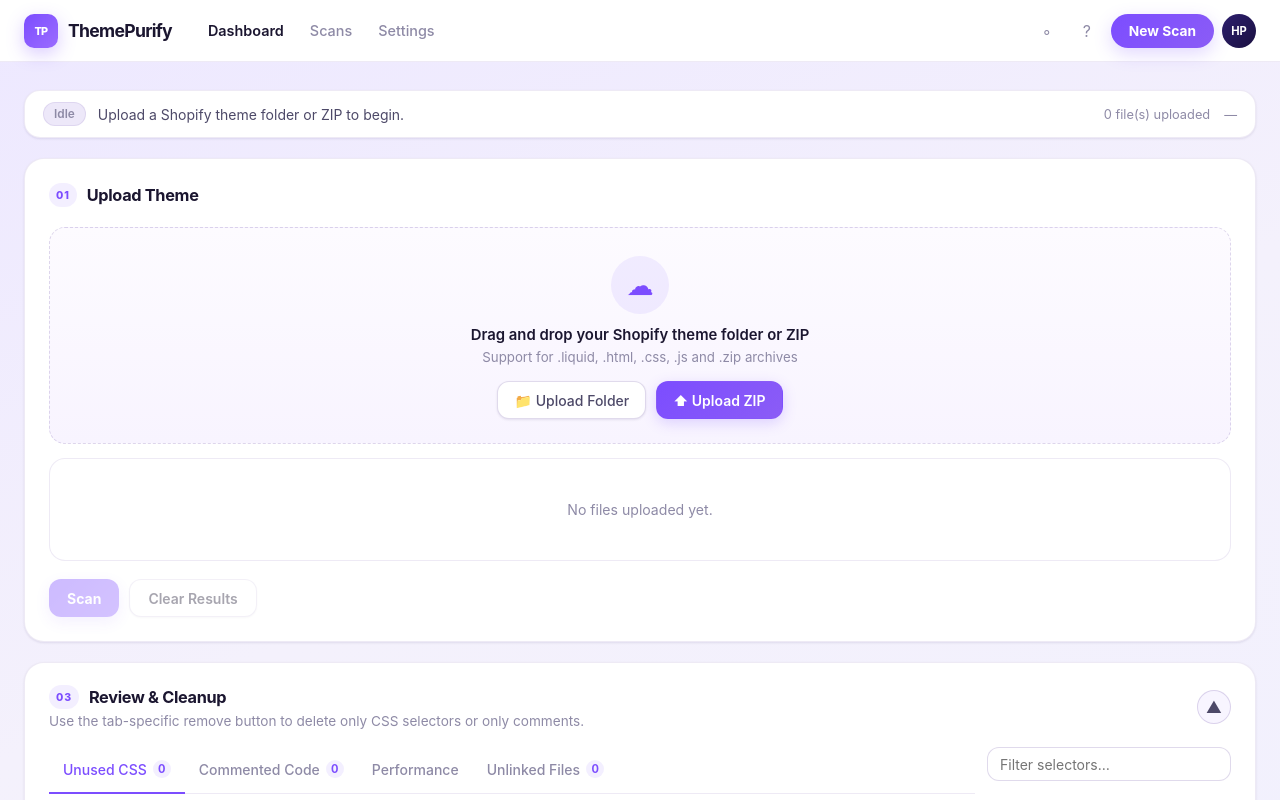
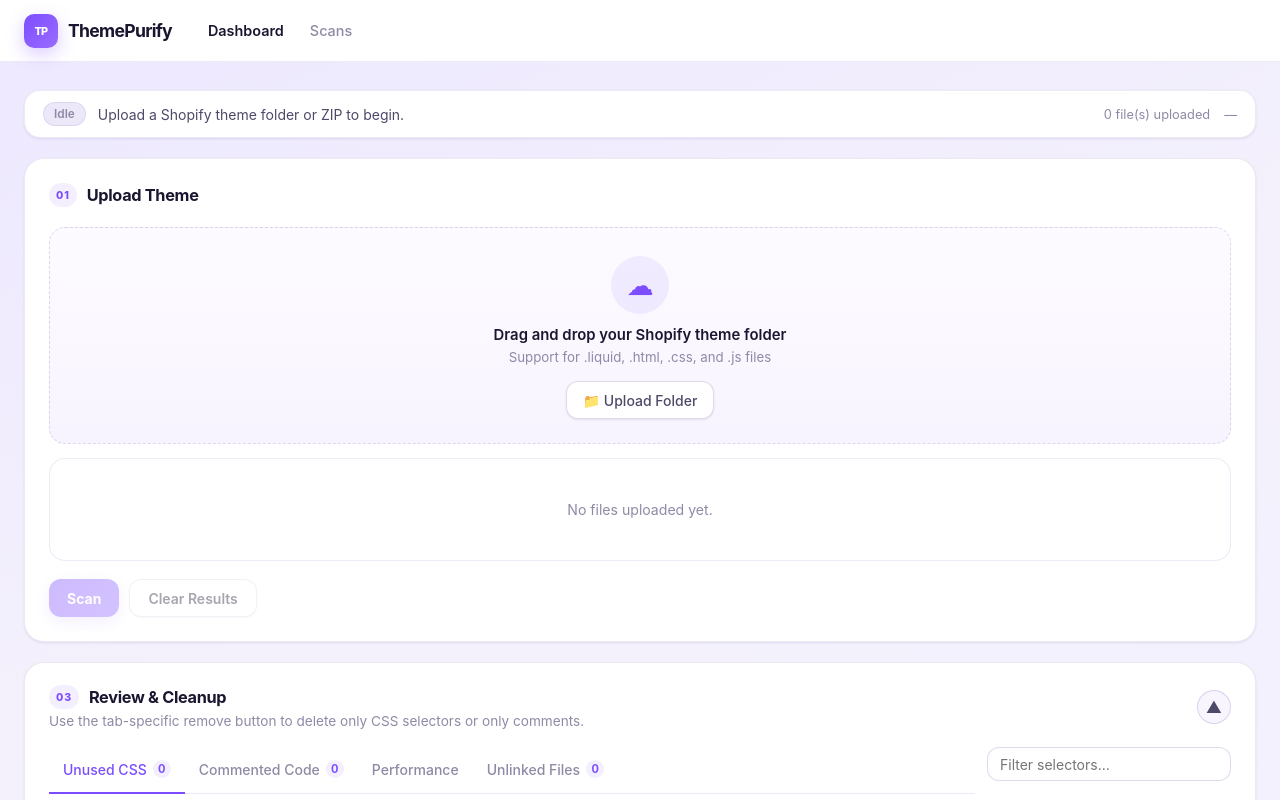
Before and after one commit to Himanshisapariya/Theme-optimization, a React (Vite) app in the folder frontend/: page / in a window 1280 px wide. Shown: the top 800 px of the page. Built offline with nearby package versions, Linux system fonts and the light colour scheme.

Commit message:
refcator: updated

```diff
--- a/frontend/src/App.jsx
+++ b/frontend/src/App.jsx
@@ -1400,20 +1400,7 @@ export default function App() {
             >
               Scans
             </button>
-            <button
-              type="button"
-              className={`app-nav-item ${activeTopTab === 'settings' ? 'app-nav-item-active' : ''}`}
-              onClick={() => setActiveTopTab('settings')}
-            >
-              Settings
-            </button>
           </nav>
-          <div className="app-topbar-actions" aria-hidden="true">
-            <span className="topbar-icon">◦</span>
-            <span className="topbar-icon">?</span>
-            <span className="topbar-button">New Scan</span>
-            <span className="avatar-badge">HP</span>
-          </div>
         </header>
 
         <div className="status-bar">
@@ -1450,23 +1437,13 @@ export default function App() {
             >
               <div className="dropzone-icon">☁</div>
               <div className="dropzone-copy">
-                <strong>Drag and drop your Shopify theme folder or ZIP</strong>
-                <span>Support for .liquid, .html, .css, .js and .zip archives</span>
+                <strong>Drag and drop your Shopify theme folder</strong>
+                <span>Support for .liquid, .html, .css, and .js files</span>
               </div>
               <div className="dropzone-actions">
                 <button className="upload-button" type="button" onClick={handleFolderButtonClick}>
                   📁 Upload Folder
                 </button>
-                <label className="upload-button upload-button-primary">
-                  <input
-                    key={`zip-${inputKey}`}
-                    type="file"
-                    accept=".zip"
-                    onChange={handleUpload}
-                    className="file-input"
-                  />
-                  ⬆ Upload ZIP
-                </label>
               </div>
             </div>
 
@@ -1869,11 +1846,6 @@ export default function App() {
               </div>
             )}
             </details>
-          ) : activeTopTab === 'settings' ? (
-            <div className="panel tab-placeholder">
-              <h2>Settings</h2>
-              <p>Theme and scan preferences will live here.</p>
-            </div>
           ) : null}
 
         </section>
--- a/frontend/src/styles.css
+++ b/frontend/src/styles.css
@@ -125,73 +125,6 @@ button, input, table, select, textarea { font: inherit; }
 .app-nav-item-active {
   color: var(--text);
   font-weight: 600;
-}
-
-.tab-placeholder {
-  display: grid;
-  gap: 8px;
-}
-
-.tab-placeholder h2 {
-  margin: 0;
-  font-size: 1.02rem;
-  font-weight: 700;
-  letter-spacing: -0.02em;
-}
-
-.tab-placeholder p {
-  margin: 0;
-  color: var(--text-2);
-}
-
-.app-topbar-actions {
-  display: inline-flex;
-  align-items: center;
-  gap: 8px;
-}
-
-.topbar-icon {
-  display: inline-grid;
-  place-items: center;
-  width: 32px;
-  height: 32px;
-  border-radius: 50%;
-  color: var(--text-3);
-  background: transparent;
-  cursor: pointer;
-  font-size: 1rem;
-  transition: background 0.14s;
-}
-
-.topbar-icon:hover { background: var(--surface-2); }
-
-.topbar-button {
-  display: inline-flex;
-  align-items: center;
-  justify-content: center;
-  height: 34px;
-  padding: 0 18px;
-  border-radius: 999px;
-  background: linear-gradient(135deg, #7c4dff, #8b5cf6);
-  color: #fff;
-  font-size: 0.86rem;
-  font-weight: 700;
-  cursor: pointer;
-  box-shadow: 0 6px 18px rgba(124, 77, 255, 0.22);
-  white-space: nowrap;
-  border: 0;
-}
-
-.avatar-badge {
-  display: inline-grid;
-  place-items: center;
-  width: 34px;
-  height: 34px;
-  border-radius: 50%;
-  background: linear-gradient(135deg, #2d1f6e, #1a1040);
-  color: #fff;
-  font-size: 0.7rem;
-  font-weight: 700;
 }
 
 /* ── Status bar ─────────────────────────────────────────── */
```
